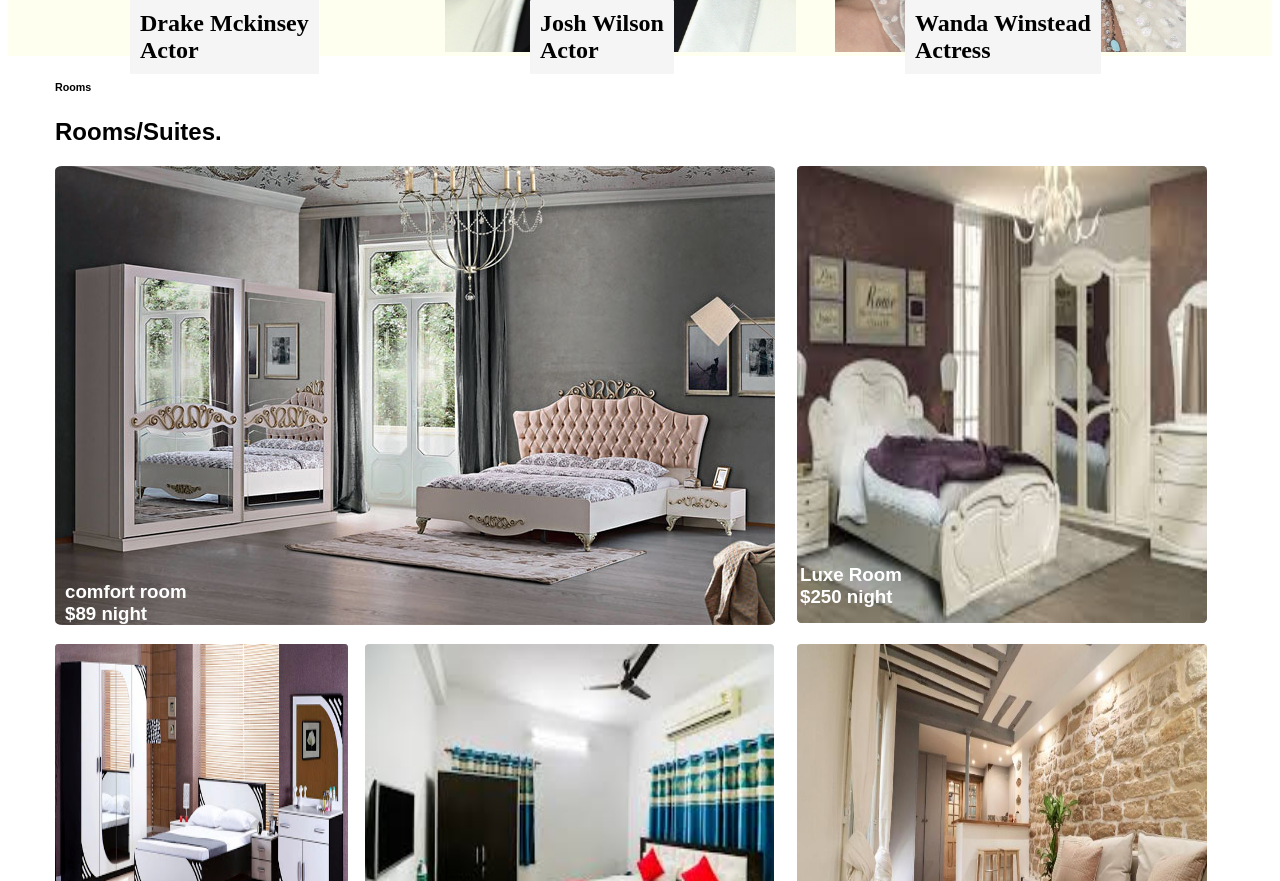
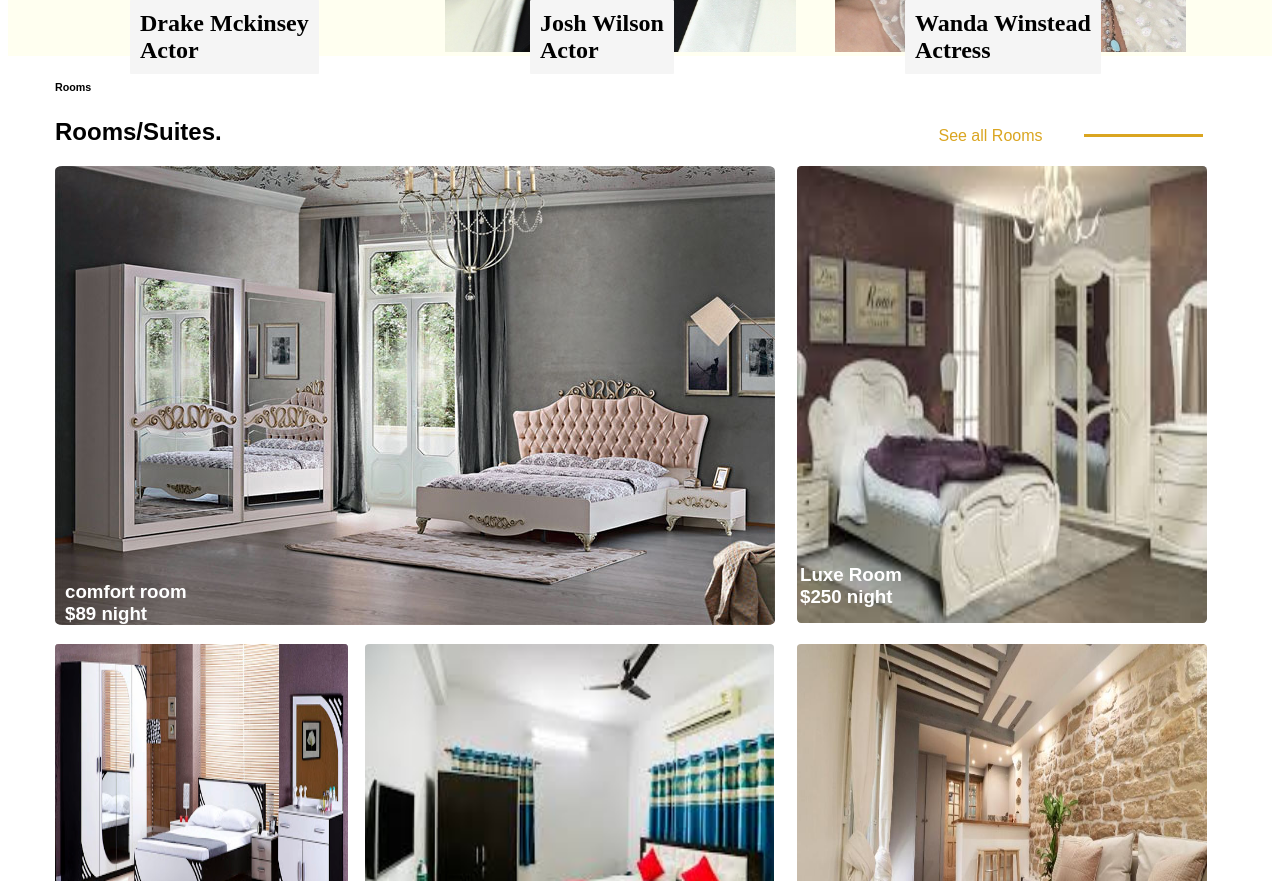
Before and after one commit to gubad-source/30.01.2020, a plain HTML site: page area/index.html in a window 1280 px wide. Shown: the part 2020-2901 px from the top of the page. Drawn offline with Linux system fonts and the light colour scheme.

Commit message:
inserted

```diff
--- a/area/css/style.css
+++ b/area/css/style.css
@@ -79,6 +79,8 @@
     background-color:ivory;
 
 }
+
+
 
 .wow{
     position:relative;
@@ -179,6 +181,27 @@ top:0px;
 #hotel .rooms{
     font-family: sans-serif;
     font-style: inherit;
+    position: relative;
+}
+
+#hotel .rooms p{
+    font-family: sans-serif;
+    font-style: inherit;
+    color: goldenrod;
+    position:absolute;
+    right: -110px;
+    top: 30px;
+}
+
+#hotel .rooms p::after{
+    content: '';
+    display: inline-block;
+    height: 3px;
+    width: 119px;
+    background-color: goldenrod;
+    position: absolute;
+    left: 146px;
+    top: 7px;
 }
 
 #hotel .comfort{
--- a/area/index.html
+++ b/area/index.html
@@ -165,6 +165,7 @@
                         <div class="rooms">
                             <h6>Rooms</h6>
                             <h1>Rooms/Suites.</h1>
+                            <p>See all Rooms</p>
                         </div>
                     </div>
                 </div>
```
